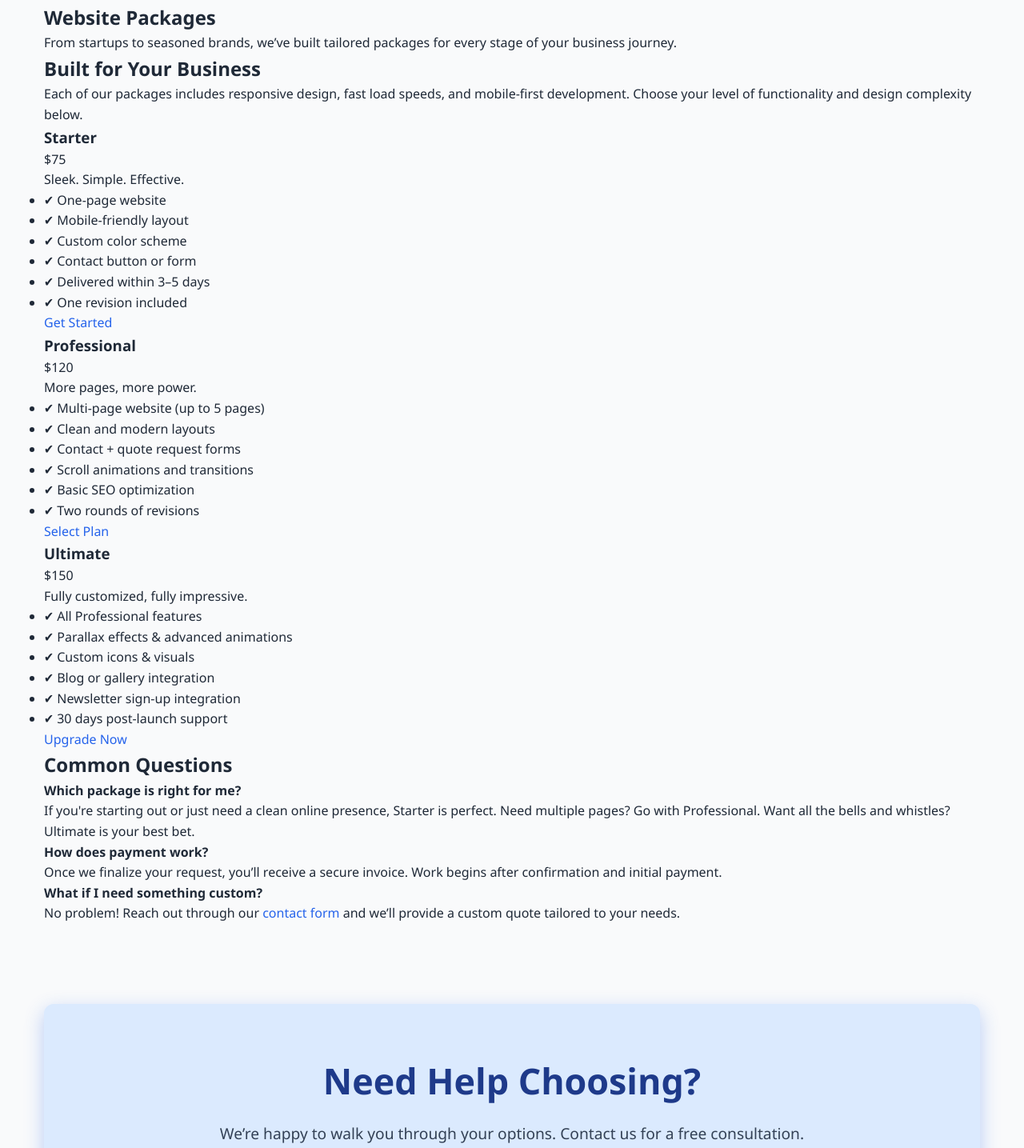
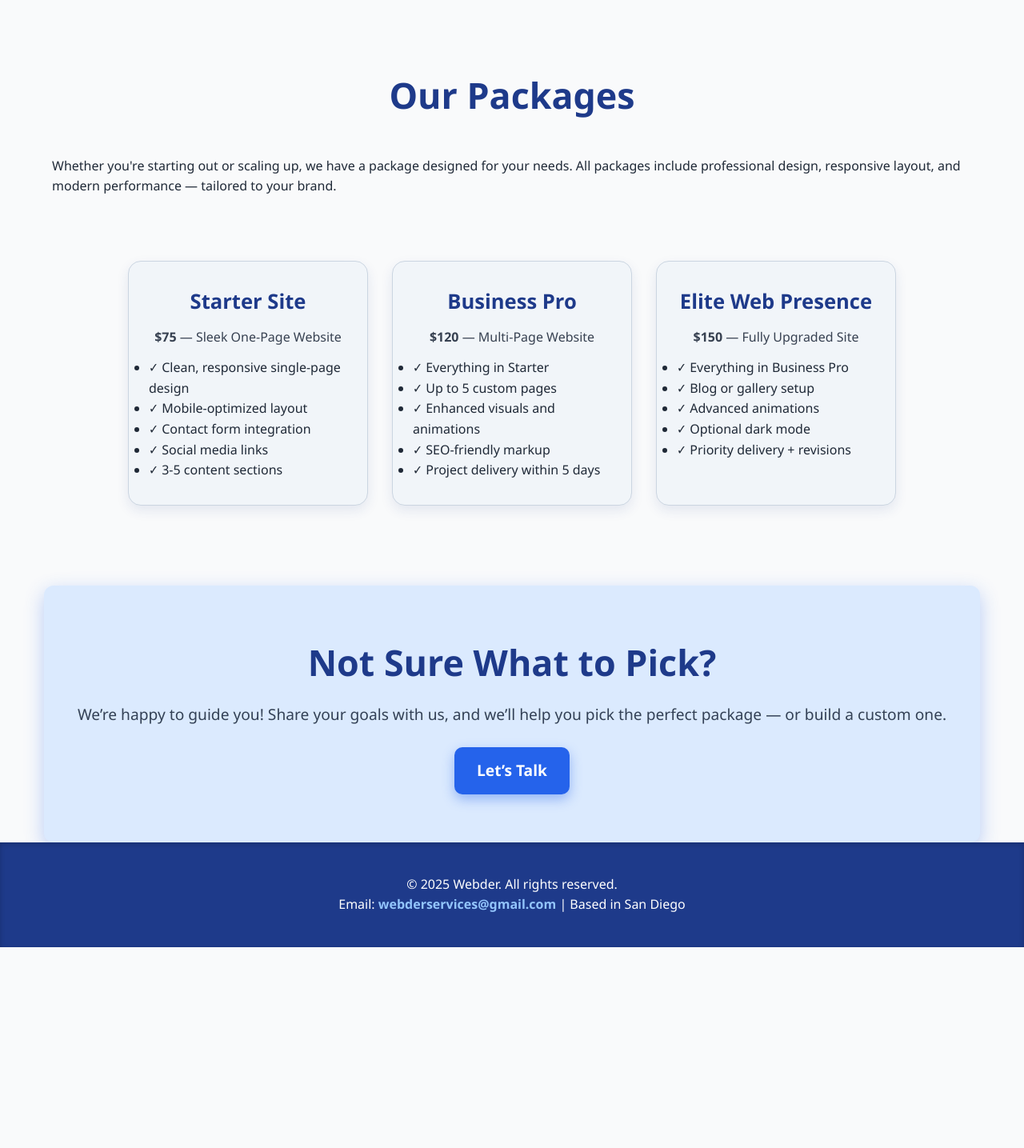
Before and after one commit to webderservices/trial-1, a plain HTML site: page packages.html in a window 1280 px wide. Shown: the part 97-1532 px from the top of the page at 80% size. After the commit the page ends 1281 px from the top, so only its background shows below. Drawn offline with Linux system fonts and the light colour scheme.

Commit message:
Update packages.html

```diff
--- a/packages.html
+++ b/packages.html
@@ -2,10 +2,16 @@
 <html lang="en">
 <head>
   <meta charset="UTF-8" />
-  <meta name="viewport" content="width=device-width, initial-scale=1.0"/>
+  <meta name="viewport" content="width=device-width, initial-scale=1.0" />
   <title>Webder | Packages</title>
   <link rel="stylesheet" href="styles.css" />
-  <meta name="description" content="Explore Webder’s pricing tiers and find the right package for your business.">
+  <meta name="description" content="Explore Webder's website design packages for businesses. Choose from three levels of custom web design." />
+  <script>
+    window.addEventListener('scroll', () => {
+      const header = document.querySelector('header');
+      header.classList.toggle('fade', window.scrollY > 150);
+    });
+  </script>
 </head>
 <body>
   <header>
@@ -18,100 +24,64 @@
   </header>
 
   <main>
-    <section class="hero-section">
-      <div class="hero-content">
-        <h1>Website Packages</h1>
-        <p>From startups to seasoned brands, we’ve built tailored packages for every stage of your business journey.</p>
-      </div>
+    <section class="section">
+      <h1>Our Packages</h1>
+      <p class="about">
+        Whether you're starting out or scaling up, we have a package designed for your needs. All packages include professional design, responsive layout, and modern performance — tailored to your brand.
+      </p>
     </section>
 
-    <section class="packages-overview">
-      <div class="intro-text">
-        <h2>Built for Your Business</h2>
-        <p>Each of our packages includes responsive design, fast load speeds, and mobile-first development. Choose your level of functionality and design complexity below.</p>
+    <section class="section services-container">
+      <!-- Basic Package -->
+      <div class="service-card">
+        <h3>Starter Site</h3>
+        <p><strong>$75</strong> — Sleek One-Page Website</p>
+        <ul style="text-align: left; margin-top: 15px;">
+          <li>✓ Clean, responsive single-page design</li>
+          <li>✓ Mobile-optimized layout</li>
+          <li>✓ Contact form integration</li>
+          <li>✓ Social media links</li>
+          <li>✓ 3-5 content sections</li>
+        </ul>
       </div>
 
-      <div class="package-grid">
-        <!-- Starter Package -->
-        <div class="package-card starter">
-          <h3>Starter</h3>
-          <p class="price">$75</p>
-          <p class="tagline">Sleek. Simple. Effective.</p>
-          <ul>
-            <li>✔ One-page website</li>
-            <li>✔ Mobile-friendly layout</li>
-            <li>✔ Custom color scheme</li>
-            <li>✔ Contact button or form</li>
-            <li>✔ Delivered within 3–5 days</li>
-            <li>✔ One revision included</li>
-          </ul>
-          <a href="contact.html" class="btn-primary">Get Started</a>
-        </div>
+      <!-- Standard Package -->
+      <div class="service-card">
+        <h3>Business Pro</h3>
+        <p><strong>$120</strong> — Multi-Page Website</p>
+        <ul style="text-align: left; margin-top: 15px;">
+          <li>✓ Everything in Starter</li>
+          <li>✓ Up to 5 custom pages</li>
+          <li>✓ Enhanced visuals and animations</li>
+          <li>✓ SEO-friendly markup</li>
+          <li>✓ Project delivery within 5 days</li>
+        </ul>
+      </div>
 
-        <!-- Professional Package -->
-        <div class="package-card professional highlight">
-          <h3>Professional</h3>
-          <p class="price">$120</p>
-          <p class="tagline">More pages, more power.</p>
-          <ul>
-            <li>✔ Multi-page website (up to 5 pages)</li>
-            <li>✔ Clean and modern layouts</li>
-            <li>✔ Contact + quote request forms</li>
-            <li>✔ Scroll animations and transitions</li>
-            <li>✔ Basic SEO optimization</li>
-            <li>✔ Two rounds of revisions</li>
-          </ul>
-          <a href="contact.html" class="btn-primary">Select Plan</a>
-        </div>
-
-        <!-- Ultimate Package -->
-        <div class="package-card ultimate">
-          <h3>Ultimate</h3>
-          <p class="price">$150</p>
-          <p class="tagline">Fully customized, fully impressive.</p>
-          <ul>
-            <li>✔ All Professional features</li>
-            <li>✔ Parallax effects & advanced animations</li>
-            <li>✔ Custom icons & visuals</li>
-            <li>✔ Blog or gallery integration</li>
-            <li>✔ Newsletter sign-up integration</li>
-            <li>✔ 30 days post-launch support</li>
-          </ul>
-          <a href="contact.html" class="btn-primary">Upgrade Now</a>
-        </div>
-      </div>
-    </section>
-
-    <section class="faq-section">
-      <h2>Common Questions</h2>
-      <div class="faq-item">
-        <h4>Which package is right for me?</h4>
-        <p>If you're starting out or just need a clean online presence, Starter is perfect. Need multiple pages? Go with Professional. Want all the bells and whistles? Ultimate is your best bet.</p>
-      </div>
-      <div class="faq-item">
-        <h4>How does payment work?</h4>
-        <p>Once we finalize your request, you’ll receive a secure invoice. Work begins after confirmation and initial payment.</p>
-      </div>
-      <div class="faq-item">
-        <h4>What if I need something custom?</h4>
-        <p>No problem! Reach out through our <a href="contact.html">contact form</a> and we’ll provide a custom quote tailored to your needs.</p>
+      <!-- Premium Package -->
+      <div class="service-card">
+        <h3>Elite Web Presence</h3>
+        <p><strong>$150</strong> — Fully Upgraded Site</p>
+        <ul style="text-align: left; margin-top: 15px;">
+          <li>✓ Everything in Business Pro</li>
+          <li>✓ Blog or gallery setup</li>
+          <li>✓ Advanced animations</li>
+          <li>✓ Optional dark mode</li>
+          <li>✓ Priority delivery + revisions</li>
+        </ul>
       </div>
     </section>
 
     <section class="cta-banner">
-      <div class="cta-text">
-        <h2>Need Help Choosing?</h2>
-        <p>We’re happy to walk you through your options. Contact us for a free consultation.</p>
-        <a href="contact.html" class="btn-secondary">Talk to Us</a>
-      </div>
+      <h2>Not Sure What to Pick?</h2>
+      <p>We’re happy to guide you! Share your goals with us, and we’ll help you pick the perfect package — or build a custom one.</p>
+      <a href="contact.html">Let’s Talk</a>
     </section>
   </main>
 
   <footer>
-    <div class="footer-container">
-      <p>&copy; 2025 Webder. All rights reserved.</p>
-      <p>📍 San Diego, CA | ✉️ <a href="mailto:webderservices@gmail.com">webderservices@gmail.com</a></p>
-    </div>
+    <p>&copy; 2025 Webder. All rights reserved.</p>
+    <p>Email: <a href="mailto:webderservices@gmail.com">webderservices@gmail.com</a> | Based in San Diego</p>
   </footer>
 </body>
 </html>
```
